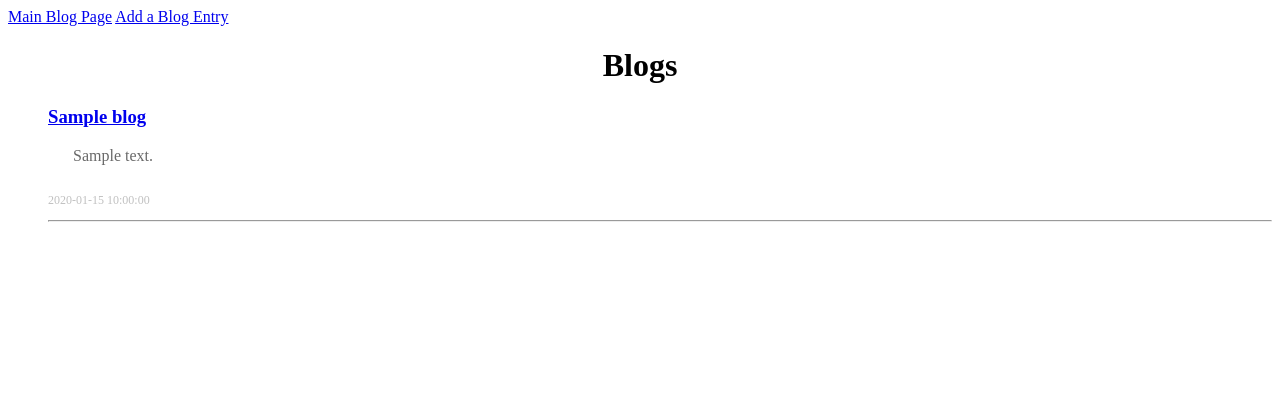
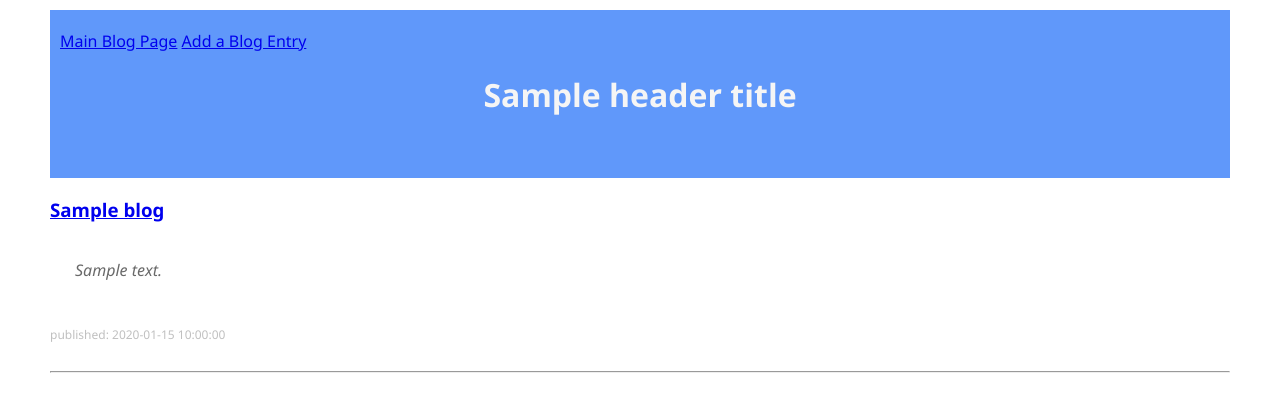
Before and after one commit to jmartin1000/blogz, a Flask app: template templates/blog-list.html in a window 1280 px wide. Shown: the top 412 px of the page. Run offline with Flask 2, Linux system fonts and the light colour scheme; the template is opened without the code that fills it: most values are stand-ins (such as "Sample title", 1, 10 or a date in 2020); data that the repository does not hold is empty.

Commit message:
integrated css stylesheet

```diff
--- a/main.py
+++ b/main.py
@@ -37,11 +37,12 @@ def show_blogs():
     # the sedond is when we want to view a page with only one  specified blog
     if len(request.args) == 0:
         blogs = Blog.query.filter_by(hidden=False).order_by(desc(Blog.pub_date)).all()
-        return render_template('blog-list.html', blogs=blogs)
+        return render_template('blog-list.html', blogs=blogs, header_title="Blogs")
     else:
         blog_id = request.args.get('id')
         blog = Blog.query.get(blog_id)
-        return render_template('blog-page.html', blog=blog)
+        header_title = blog.title
+        return render_template('blog-page.html', blog=blog, header_title=header_title)
 
 
 @app.route("/newpost", methods=['GET', 'POST'])
@@ -74,7 +75,7 @@ def compose_blog():
     blog_title = '' if blog_title is None else blog_title
     content = '' if content is None else content
     blog_date = datetime.utcnow() if blog_date is None else blog_date
-    return render_template('add-blog.html', title=blog_title, blog_text=content, blog_date=blog_date)
+    return render_template('add-blog.html', header_title='Add a Blog Entry',title=blog_title, blog_text=content, blog_date=blog_date)
 
 # opens a template that allows user to edit blog
 @app.route('/edit-blog', methods=['POST'])
@@ -83,7 +84,7 @@ def edit_blog():
     blog_id = int(request.form.get('blog-id'))
     blog = Blog.query.get(blog_id)
 
-    return render_template('edit-blog.html', blog=blog)
+    return render_template('edit-blog.html', blog=blog, header_title="Edit Blog Entry")
 
 # does the work of updating the entry in the database
 @app.route('/update-blog', methods=['POST'])
@@ -109,7 +110,7 @@ def delete_blog():
     blog_id = int(request.form.get('blog-id'))
     blog = Blog.query.get(blog_id)
 
-    return render_template('verify-delete.html', blog=blog)
+    return render_template('verify-delete.html', blog=blog, header_title="Are you sure you want to delete?")
 
 # updates the entry to "hide" the blog entry
 @app.route('/complete-delete', methods=['POST'])
--- /dev/null
+++ b/static/styles/base.css
@@ -0,0 +1,157 @@
+/* http://meyerweb.com/eric/tools/css/reset/
+   v2.0 | 20110126
+   License: none (public domain)
+*/
+
+
+html, body, div, span, applet, object, iframe,
+h1, h2, h3, h4, h5, h6, p, blockquote, pre,
+a, abbr, acronym, address, big, cite, code,
+del, dfn, em, img, ins, kbd, q, s, samp,
+small, strike, strong, sub, sup, tt, var,
+b, u, i, center,
+dl, dt, dd, ol, ul, li,
+fieldset, form, label, legend,
+table, caption, tbody, tfoot, thead, tr, th, td,
+article, aside, canvas, details, embed,
+figure, figcaption, footer, header, hgroup,
+menu, nav, output, ruby, section, summary,
+time, mark, audio, video {
+	margin: 0;
+	padding: 0;
+	border: 0;
+	font-size: 100%;
+	font: inherit;
+	vertical-align: baseline;
+}
+/* HTML5 display-role reset for older browsers
+article, aside, details, figcaption, figure,
+footer, header, hgroup, menu, nav, section {
+	display: block;
+*/
+}
+body {
+	line-height: 1;
+}
+ol, ul {
+	list-style: none;
+}
+blockquote, q {
+	quotes: none;
+}
+blockquote:before, blockquote:after,
+q:before, q:after {
+	content: '';
+	content: none;
+}
+table {
+	border-collapse: collapse;
+	border-spacing: 0;
+}
+/* begin styling */
+
+/* main block styling */
+
+body {
+    font-family: 'Segoe UI', Tahoma, Geneva, Verdana, sans-serif;
+    padding: 10px 50px;
+}
+
+header {
+    background-color: #6098FA;
+    padding: 20px 10px 40px 10px;
+    margin: 0 0 0 0;
+}
+
+h1 {
+    color: whitesmoke;
+    display: block;
+    font-size: 2em;
+    margin-top: 0.67em;
+    margin-bottom: 0.67em;
+    margin-left: 0;
+    margin-right: 0;
+    font-weight: bold;
+}
+
+h2 {
+    display: block;
+    font-size: 1.5em;
+    margin-top: 0.83em;
+    margin-bottom: 0.83em;
+    margin-left: 0;
+    margin-right: 0;
+    font-weight: bold;
+}
+
+h3 {
+    display: block;
+    font-size: 1.17em;
+    margin-top: 1em;
+    margin-bottom: 1em;
+    margin-left: 0;
+    margin-right: 0;
+    font-weight: bold;
+}
+
+h4 {
+    display: block;
+    font-size: 1em;
+    margin-top: 1.33em;
+    margin-bottom: 1.33em;
+    margin-left: 0;
+    margin-right: 0;
+    font-weight: bold;
+}
+
+h5 {
+    display: block;
+    font-size: .83em;
+    margin-top: 1.67em;
+    margin-bottom: 1.67em;
+    margin-left: 0;
+    margin-right: 0;
+    font-weight: bold;
+}
+
+h6 {
+    display: block;
+    font-size: .67em;
+    margin-top: 2.33em;
+    margin-bottom: 2.33em;
+    margin-left: 0;
+    margin-right: 0;
+    font-weight: bold;
+}
+
+label {
+    display: block;
+}
+
+p {
+    font-size: .67em;
+    margin-top: 2.33em;
+    margin-bottom: 2.33em;
+    margin-left: 0;
+    margin-right: 0;
+    font-weight: normal;
+
+}
+
+
+.description {
+    max-width: 1200px;
+    height: 30px;
+    white-space: nowrap;
+    overflow: hidden;
+    text-overflow: ellipsis;
+    padding: 0px 25px;
+    color: dimgray;
+    font-style: italic;
+    font-size: 16px;
+}
+
+.date {
+    font-size: 12px;
+    color: silver;
+}
--- a/templates/add-blog.html
+++ b/templates/add-blog.html
@@ -1,7 +1,7 @@
 {% extends "base.html" %}
 
 {% block content %}
-<h1 style="text-align: center">Add a Blog Entry</h1>
+<!--<h1 style="text-align: center">Add a Blog Entry</h1>-->
 <form style="display: block;" action="/newpost" method="post">
     <label style="display: block;">Title for your new blog:</label>
     <input type="text" name="title" value="{{title}}"/>
@@ -9,7 +9,7 @@
     <br>
     <br>
     <label style="display: block;">Your new blog:  </label>
-    <textarea name="blog_text" rows="10" cols="30" >{{blog_text}}</textarea>
+    <textarea name="blog_text" rows="10" cols="40" >{{blog_text}}</textarea>
     <br>
     <label style="display: block;">Date:</label>
     <input type="datetime" name="date" value={{blog_date}} />
--- a/templates/base.html
+++ b/templates/base.html
@@ -2,16 +2,22 @@
 <html>
     <head>
         <title>{{title}}</title>
+        <link rel="stylesheet" type="text/css" href="../../static/styles/base.css">
         <style>
             .error {
                 color: red;
             }
         </style>
+
+
     </head>
-<body>
+
+<header>
     <a href="/blog">Main Blog Page</a>
     <a href="/newpost">Add a Blog Entry</a>
-
+    <h1 style="text-align: center">{{ header_title }}</h1>
+</header>
+<body>
     {% with messages = get_flashed_messages(with_categories=True) %}
     <ul>
         {% for category, message in messages %}
--- a/templates/blog-list.html
+++ b/templates/blog-list.html
@@ -1,16 +1,16 @@
 {% extends "base.html" %}
 
 {% block content %}
-<h1 style="text-align: center">Blogs</h1>
+
+<!--<h1 style="text-align: center">Blogs</h1>-->
     {% if blogs|length == 0 %}
     <p>Time to Blog Something!</p>
     {% else %}
         <ul>
             {% for blog in blogs %}
                 <a href="./blog?id={{blog.id}}"><h3>{{ blog.title }}</h3></a>
-                <p style="max-width: 1200px; height: 30px; white-space: nowrap; overflow:
-                hidden; text-overflow: ellipsis; padding: 0px 25px; color: dimgray;">{{ blog.body }}</p>
-                <p style="font-size: 12px; color: silver; font-weight: em;">{{ blog.pub_date}}</p>
+                <p class="description">{{ blog.body }}</p>
+                <p class="date">published: {{ blog.pub_date}}</p>
                 <hr />
             {% endfor %}
         </ul>
--- a/templates/blog-page.html
+++ b/templates/blog-page.html
@@ -1,7 +1,7 @@
 {% extends "base.html" %}
 
 {% block content %}
-<h1 style="text-align: center">{{blog.title}}</h1>
+<!--<h1 style="text-align: center">{{blog.title}}</h1>-->
 <p style="text-align: center; color: dimgray; font-size: 12px;">{{blog.pub_date}}</p>
 <div style="text-align: center;">
 <form action="/edit-blog" method="post" style="display: inline-block; margin: 10px 30px;">
--- a/templates/edit-blog.html
+++ b/templates/edit-blog.html
@@ -1,7 +1,7 @@
 {% extends "base.html" %}
 
 {% block content %}
-<h1 style="text-align: center">Edit Blog Entry</h1>
+<!--<h1 style="text-align: center">Edit Blog Entry</h1>-->
 <form style="display: block;" action="/update-blog" method="post">
     <input type="hidden" name="blog-id" value="{{blog.id}}"/>
     <label style="display: block;">Current Title:</label>
--- a/templates/verify-delete.html
+++ b/templates/verify-delete.html
@@ -1,7 +1,7 @@
 {% extends "base.html" %}
 
 {% block content %}
-<h1 style="text-align: center">Are you sure you want to delete this entry?</h1>
+<!--<h1 style="text-align: center">Are you sure you want to delete this entry?</h1>-->
 <div style="text-align: center;">
 <form action="/complete-delete" method="post" style="display: inline-block; margin: 10px 30px;">
     <input type="hidden" name="blog-id" value="{{blog.id}}"/>
```
